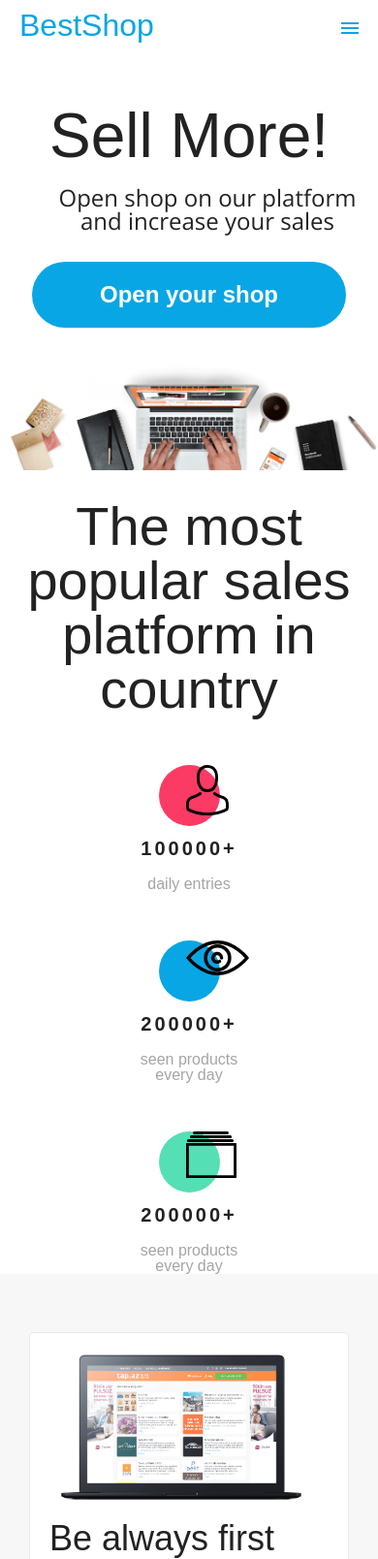
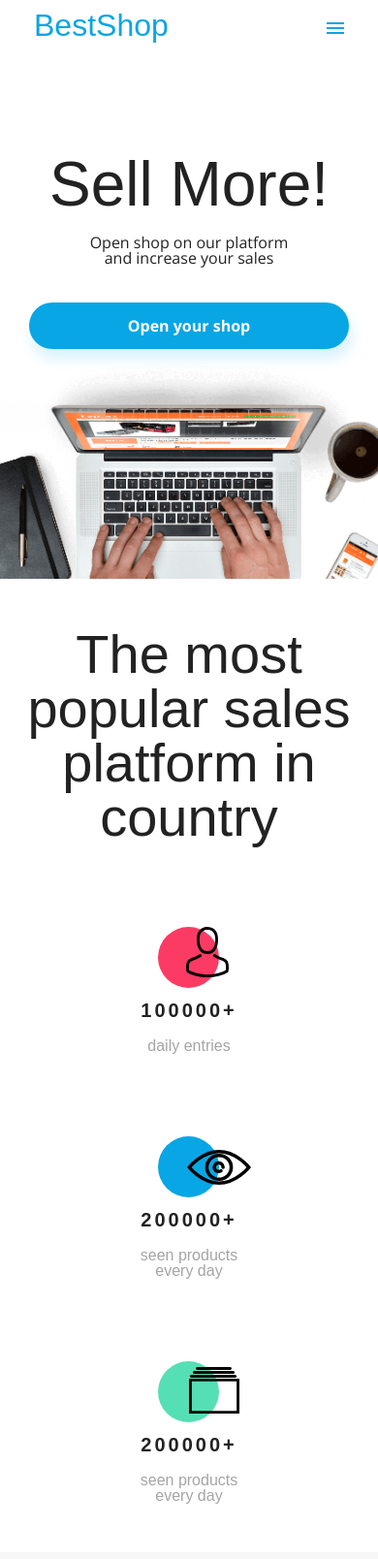
Before and after one commit to Paulinaxx/BestShop2, a website built with Parcel: page index.html in a window 390 px wide. Shown: the top 1608 px of the page at 97% size. Built offline with nearby package versions, Linux system fonts and the light colour scheme; files whose address does not match are found by name.

Commit message:
changes of structure in scss

```diff
--- a/index.html
+++ b/index.html
@@ -32,7 +32,7 @@
             <p class="banner__text">
                 Open shop on our platform and increase your sales
             </p>
-            <a href="#" class="banner__btn__banner">Open your shop</a>
+            <a href="#" class="btn btn--primary">Open your shop</a>
         </div>
         <img src="../BestShop2/scss/images/Background.png" alt="page-background">
     </section>
@@ -43,7 +43,7 @@
 
         <div class="informations__container">
             <div class="informations__box">
-                <div class="circle first">
+                <div class="circle circle-first">
                     <img src="../BestShop2/scss/images/Person.svg" alt="person" class="informations__img">
                 </div>
                 <div class="informations__number">100000+</div>
@@ -51,7 +51,7 @@
             </div>
 
             <div class="informations__box">
-                <div class="circle second">
+                <div class="circle circle-second">
                     <img src="../BestShop2/scss/images/Eye.svg" alt="person" class="informations__img">
                 </div>
                 <div class="informations__number">200000+</div>
@@ -59,7 +59,7 @@
             </div>
 
             <div class="informations__box">
-                <div class="circle third">
+                <div class="circle circle-third">
                     <img src="../BestShop2/scss/images/Catalog.svg" alt="person" class="informations__img">
                 </div>
                 <div class="informations__number">200000+</div>
@@ -117,7 +117,7 @@
                 <li class="pricing_item_red">Two years license</li>
                 <li class="pricing_item_red">Full support</li>
             </ul>
-            <a href="#" class="btn btn__pricing__box">Begin</a>
+            <a href="#" class="btn btn--redish">Begin</a>
         </div>
         <div class="pricing__box pricing__box__professional">
             <div class="pricing__details">
@@ -132,7 +132,7 @@
                 <li class="pricing_item">One years license</li>
                 <li class="pricing_item_red">Full support</li>
             </ul>
-            <a href="#" class="btn btn__pricing__box__professional">Begin</a>
+            <a href="#" class="btn btn--primary">Begin</a>
         </div>
         <div class="pricing__box pricing__box__premium">
             <div class="pricing__details">
@@ -146,7 +146,7 @@
                 <li class="pricing_item">Two years license</li>
                 <li class="pricing_item">Full support</li>
             </ul>
-            <a href="#" class="btn btn__pricing__box__premium">Begin</a>
+            <a href="#" class="btn btn--green">Begin</a>
         </div>
     </div>
 </section>
--- /dev/null
+++ b/scss/elements/_banner.scss
@@ -0,0 +1,56 @@
+@import 'scss/settings/_variables.scss';
+@import 'scss/elements/_buttons.scss';
+@import 'scss/settings/_mixins.scss';
+@import 'scss/elements/_base.scss';
+
+
+.banner {
+  display: flex;
+  flex-direction: column;
+  justify-content: center;
+  overflow: hidden;
+
+  &__content {
+    margin-top: 130px;
+    text-align: center;
+
+    @include mobile {
+      margin-top: 100px;
+    }
+  }
+
+  &__title {
+    font-family: $font-raleway;
+    font-size: 4rem;
+  }
+
+  &__text {
+    margin-top: 20px;
+    margin-bottom: 38px;
+    //font-family: $font-open-sans;
+    //font-weight: normal;
+    //font-size: 1.5rem;
+    //text-align: center;
+    @include mobile {
+      padding: 0 70px;
+    }
+  }
+
+  img {
+    width: 100%;
+    height: auto;
+
+    @include mobile {
+      width: 220%;
+      transform: translateX(-28%);
+    }
+  }
+
+  @include mobile {
+    .btn {
+      margin: 0 15px;
+      padding: 16px 0;
+      display: block;
+    }
+  }
+}
--- /dev/null
+++ b/scss/elements/_base.scss
@@ -0,0 +1,29 @@
+@import 'scss/settings/_variables.scss';
+@import 'scss/settings/_mixins.scss';
+
+* {
+  box-sizing: border-box;
+}
+
+body {
+  font-family: $font-open-sans;
+}
+
+a {
+  text-decoration: none;
+}
+
+h2 {
+  font-family: $font-raleway;
+  font-size: 2.25rem;
+}
+
+.container {
+  margin: 0 auto;
+  width: 1352px;
+
+  @include desktop {
+    width: 100%;
+    padding: 0 15px;
+  }
+}
--- a/scss/elements/_buttons.scss
+++ b/scss/elements/_buttons.scss
@@ -1,25 +1,27 @@
 @import 'scss/settings/_variables.scss';
 
-@mixin buttonsBig {
+.btn {
   border-radius: 35px;
   border: none;
-  display: inline-block;
-  font-weight: 700;
+  font-weight: bold;
   padding: 22px 70px;
   text-decoration: none;
-  font-family: $font-raleway;
   color: white;
+
+&--primary {
   background-color: $color-primary;
+  box-shadow: 3px 10px 14px $color-shadow;
 }
 
-@mixin buttonsSmall {
-  border-radius: 35px;
-  border: none;
-  display: inline-block;
-  font-weight: 700;
-  padding: 16px 57px;
-  text-decoration: none;
-  color: white;
-  font-family: $font-raleway;
-  background-color: $color-primary;
+&--redish {
+  background-color: $color-redish;
 }
+
+&--green {
+  background-color: $color-green;
+}
+
+&--large {
+  padding: 22px 155px;
+}
+}
--- /dev/null
+++ b/scss/elements/_informations.scss
@@ -0,0 +1,97 @@
+@import 'scss/elements/_base.scss';
+@import 'scss/settings/_variables.scss';
+@import 'scss/elements/_buttons.scss';
+@import 'scss/settings/_mixins.scss';
+
+
+.informations {
+  margin-top: 100px;
+
+  @include mobile {
+    margin-top: 50px;
+  }
+
+  &__title {
+    text-align: center;
+  }
+  &__container {
+    display: flex;
+    justify-content: space-between;
+    max-width: 800px;
+    margin: 100px auto 120px;
+
+    @include mobile {
+      margin: 35px auto 50px;
+      align-items: center;
+      flex-direction: column;
+    }
+  }
+
+  &__box {
+    display: flex;
+    flex-direction: column;
+    margin-top: 70px;
+    font-family: $font-raleway;
+    justify-content: flex-start;
+    align-items: center;
+    max-width: 160px;
+    text-align: center;
+
+    @include mobile {
+      margin-bottom: 35px;
+
+      &:last-child {
+        margin-bottom: 0;
+      }
+    }
+
+    &:nth-child(1) {
+      .circle-first {
+        background-color: $color-redish;
+      }
+      .informations__img {
+        top: 0;
+        left: 45%;
+      }
+    }
+    &:nth-child(2) {
+      .circle-second {
+        background-color: $color-primary;
+      }
+      .informations__img {
+        top: 14px;
+        left: 47%;
+      }
+    }
+    &:nth-child(3) {
+      .circle-third {
+        background-color: $color-green;
+      }
+      .informations__img {
+        top: 6px;
+        left: 50%;
+      }
+    }
+  }
+
+  &circle {
+    border-radius: 50%;
+    height: 63px;
+    width: 63px;
+    position: relative;
+  }
+
+  &img {
+    position: absolute;
+  }
+  &__number {
+    font-size: 1.25rem;
+    font-weight: 800;
+    letter-spacing: .1875rem;
+    margin-top: 13px;
+  }
+  &__description {
+    color: $color-grey;
+    margin-top: 19px;
+  }
+}
--- a/scss/generic/_main.scss
+++ b/scss/generic/_main.scss
@@ -1,18 +1,11 @@
 @import 'scss/generic/_reset.scss';
 @import 'scss/settings/_mixins.scss';
 @import 'scss/settings/_variables.scss';
+@import 'scss/elements/_base.scss';
 @import 'scss/elements/_buttons.scss';
-@import 'scss/elements/headings';
+@import 'scss/elements/_banner.scss';
+@import 'scss/elements/_informations.scss';
 
-* {
-  box-sizing: border-box;
-}
-
-.container {
-  margin: 0 auto;
-  width: 100%;
-  max-width: 990px;
-}
 
 a {
   color: $color-primary;
@@ -151,45 +144,19 @@ a {
   }
 }
 
-.banner {
-  &__content {
-    display: flex;
-    align-items: center;
-    flex-direction: column;
 
-    @include tablet {
-      display: flex;
-      align-items: center;
-      justify-content: space-between;
-    }
-  }
+  //&__btn__banner {
+  //  @include buttonsBig;
+  //  margin: 30px;
+  //  display: inline-block;
+  //  font-size: 1.5rem;
 
-  &__title {
-    font-family: $font-raleway;
-    font-size: 4rem;
-    font-weight: normal;
-    margin-top: 50px;
-    text-align: center;
-  }
-  &__text {
-    margin: 20px 0 0 38px;
-    font-family: $font-open-sans;
-    font-weight: normal;
-    font-size: 1.5rem;
-    text-align: center;
-  }
-  &__btn__banner {
-    @include buttonsBig;
-    margin: 30px;
-    display: inline-block;
-    font-size: 1.5rem;
-  }
+  //  @media (min-width: 768px) and (max-width: 1352px) {
+  //    padding: 22px 155px;
+  //    margin-top: 30px;
+  //  }
+  //}
 
-  img {
-    width: 100%;
-    height: auto;
-  }
-}
 
 .informations {
     &__title {
@@ -246,6 +213,7 @@ a {
     }
 }
 
+
 .benefits {
   background-color: $color-light-grey;
   padding: 30px 0;
@@ -296,9 +264,11 @@ a {
     font-size: 3rem;
     margin-top: 15px;
   }
+
   &__boxes {
     margin-top: 50px;
   }
+
   &__box {
     //width: 370px;
     display: flex;
@@ -310,12 +280,14 @@ a {
     &__basic {
       border: 1px solid $color-redish;
     }
+
     &__professional {
       border: 1px solid $color-primary;
       //width: 400px;
       //margin: 0 40px;
       box-shadow: 5px 1px 27px $color-shadow;
     }
+
     &__premium {
       border: 1px solid $color-green;
     }
@@ -330,25 +302,30 @@ a {
         font-weight: 700;
         font-size: 1.25rem;
       }
+
       .pricing__price {
         margin-top: 25px;
         font-size: 3rem;
         font-family: $font-open-sans;
         font-weight: 300;
+
         &__basic {
           color: $color-redish;
           font-size: 2.5rem;
         }
+
         &__professional {
           color: $color-primary;
           font-size: 2.5rem;
         }
+
         &__premium {
           color: $color-green;
           font-size: 2.5rem;
         }
       }
     }
+
     &__items {
       text-align: center;
       font-family: $font-open-sans;
@@ -361,7 +338,7 @@ a {
         margin-right: 10px;
         background-image: url("../images/Checkmark.svg");
       }
-  }
+
       .pricing_item_red::before {
         content: "";
         width: 11px;
@@ -371,3 +348,4 @@ a {
         background-image: url("../images/Close.svg");
       }
     }
+  }
--- a/scss/settings/_mixins.scss
+++ b/scss/settings/_mixins.scss
@@ -1,17 +1,19 @@
+
+
 @mixin mobile {
-  @media (max-width: 768px) {
+  @media (max-width: 790px) {
     @content;
   }
 }
 
 @mixin tablet {
-  @media (min-width: 768px) and (max-width: 1025px) {
+  @media (max-width: 1024px) {
     @content;
   }
 }
 
 @mixin desktop {
-  @media (min-width: 1025px) {
-    @content
+  @media (max-width: 1352px) {
+    @content;
   }
 }
```
Also changed, not shown: dist/index.html, scss/elements/_benefits.scss (added), scss/elements/headings.scss (deleted), 2 other files. Lines whose indentation alone changed are shown as unchanged.
